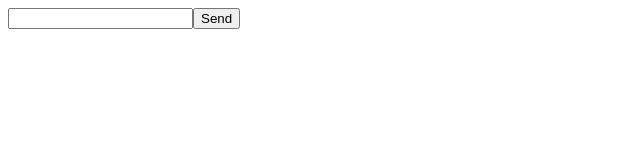
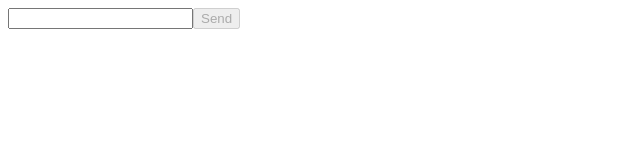
Before and after one commit to markwetzel/ChatApp, a React app in the folder client/: page / in a window 1280 px wide. Shown: the top 160 px of the page, without its empty margins (0-640 px from the left). Built offline with nearby package versions, Linux system fonts and the light colour scheme; the HTML template or start-up script is replaced by a standard one.

Commit message:
Disable send button based on input

```diff
--- a/client/src/components/ChatInput.tsx
+++ b/client/src/components/ChatInput.tsx
@@ -11,6 +11,8 @@ const ChatInput = () => {
       sendMessage();
     }
   };
+
+  const isDisabled = input.trim() === "";
 
   const sendMessage = () => {
     if (input.trim() === "") return;
@@ -26,7 +28,7 @@ const ChatInput = () => {
         onChange={(e) => setInput(e.target.value)}
         onKeyDown={handleKeyDown}
       />
-      <button onClick={sendMessage}>Send</button>
+      <button disabled={isDisabled} onClick={sendMessage}>Send</button>
     </div>
   );
 };
```
Also changed, not shown: 1 other file (tests, documents, lock files or other folders).
